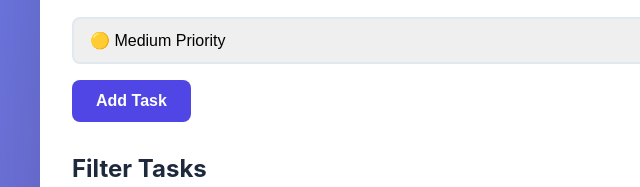
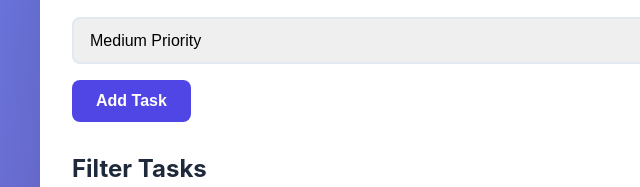
Before and after one commit to Blevis/task-manager, a website: page public/index.html in a window 1280 px wide. Shown: the part 495-682 px from the top of the page, 0-640 px from the left. Drawn offline with Linux system fonts and the light colour scheme; no server answers.

Commit message:
wrapping the project up, seems like I'm done. Added finishing polishes to documentation.tex and README.md while making minor changes to some emojis I didn't want to use in index.html - anyhow it's late and I'm on two hours of sleep, so goodnight.

```diff
--- a/public/index.html
+++ b/public/index.html
@@ -39,9 +39,9 @@
                 </div>
                 <div class="form-group">
                     <select id="taskPriority" required>
-                        <option value="low">🟢 Low Priority</option>
-                        <option value="medium" selected>🟡 Medium Priority</option>
-                        <option value="high">🔴 High Priority</option>
+                        <option value="low">Low Priority</option>
+                        <option value="medium" selected>Medium Priority</option>
+                        <option value="high">High Priority</option>
                     </select>
                 </div>
                 <button type="submit" class="btn btn-primary">Add Task</button>
```
Also changed, not shown: README.md, documentation/umt-logo.png (added), 8 other files.
